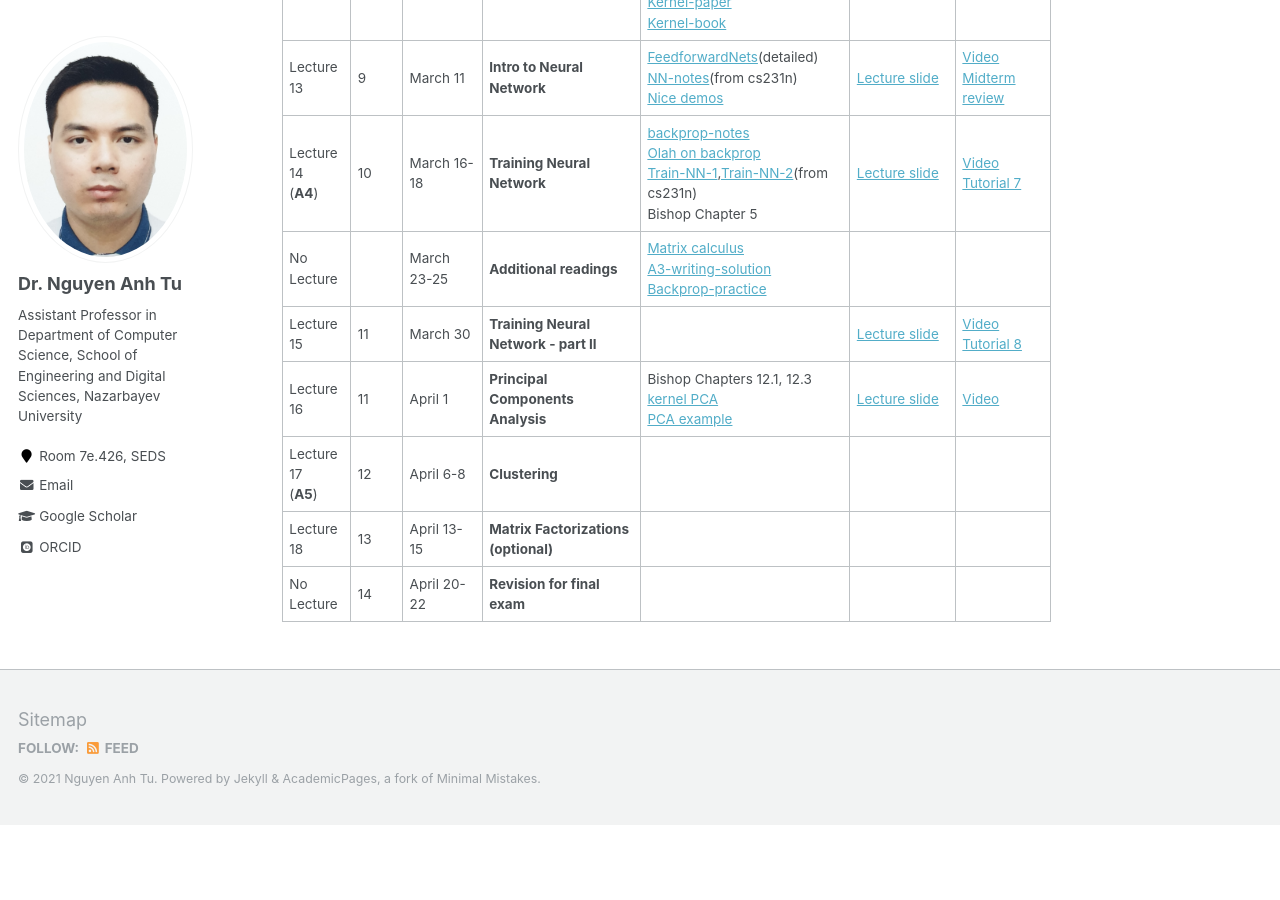
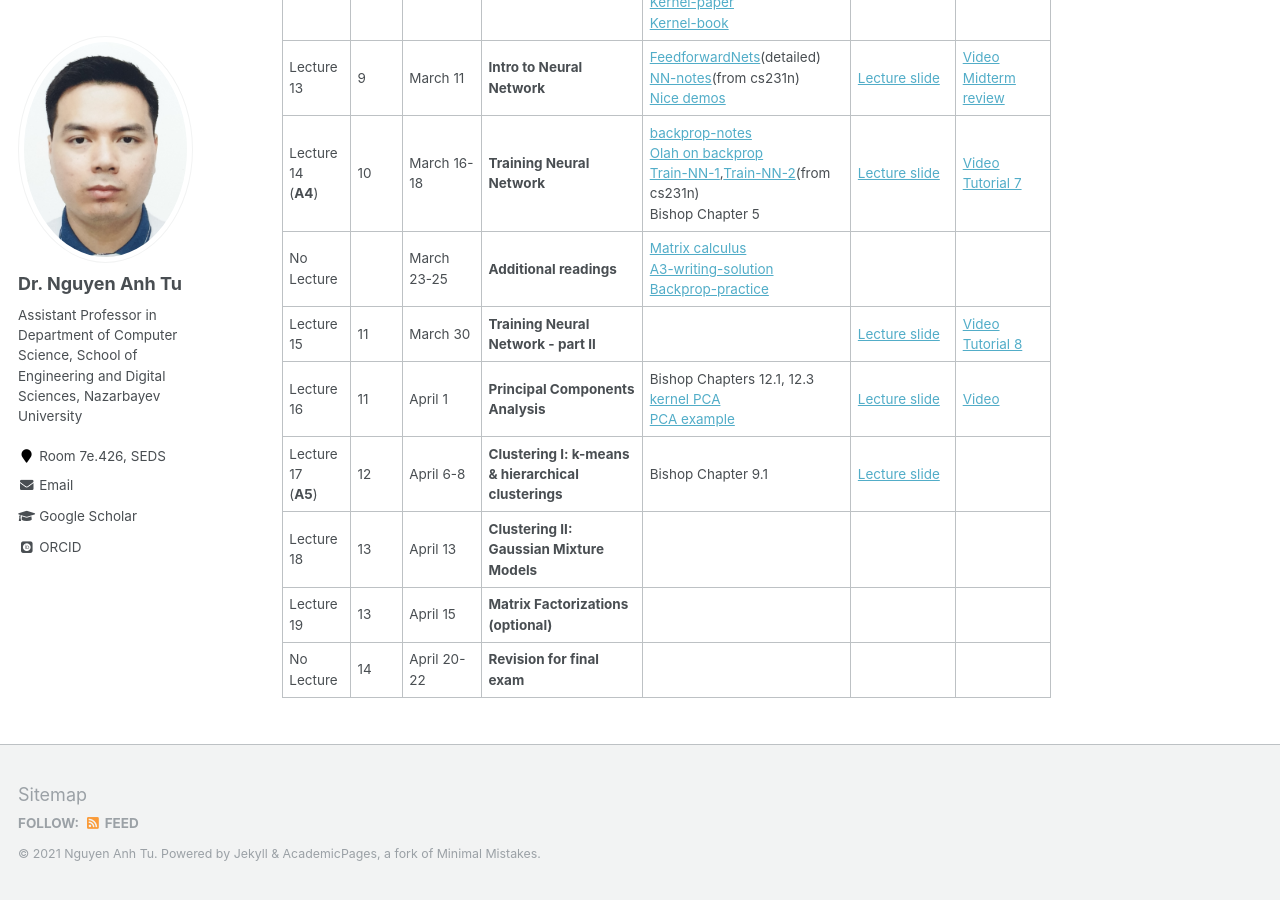
Before and after one commit to tunguyen87/seds-ml, a Jekyll site: the page built from _pages/Lecture.md, in a window 1280 px wide and 900 px high, scrolled down 1532 px. Built offline with Jekyll 4.4.1, drawn with Linux system fonts in a browser that asks for light colours; some web fonts are replaced; before the commit the page ends 2357 px from its top, so only the background shows below that.

Commit message:
Update Lecture.md

```diff
--- a/_pages/Lecture.md
+++ b/_pages/Lecture.md
@@ -37,6 +37,7 @@ Last day of classes: April 23
 | No Lecture   |       |March 23-25   |    **Additional readings**               | [Matrix calculus](https://drive.google.com/drive/folders/1333Nyf4ch13JF2EP5c1CjV7eqcYPEuxl?usp=sharing) <br> [A3-writing-solution](https://drive.google.com/file/d/1yI3itYhVueS_iE-9vppZePc0FkJtkw_h/view?usp=sharing) <br> [Backprop-practice](https://drive.google.com/file/d/18QoGY2v1vx-zctd2yq9vMYn9i5dqNj26/view?usp=sharing)         |          |              |
 | Lecture 15   |   11  |March 30 |    **Training Neural Network - part II**                  |          | [Lecture slide](https://drive.google.com/file/d/1xAIO6C2YtozibELAdrxthm1YkZ4J7DhG/view?usp=sharing)         | [Video](https://youtu.be/OhyIR174IPw) <br>[Tutorial 8](https://drive.google.com/file/d/1kXvlY0H4wHe80XfhAOzLuPEPciBdRhLi/view?usp=sharing)         |
 | Lecture 16   |   11  |April 1  |    **Principal Components Analysis**   | Bishop Chapters 12.1, 12.3 <br>  [kernel PCA](https://drive.google.com/file/d/1-61CrswoeT-RFkKg1nFopRfkZTOE61EN/view?usp=sharing) <br> [PCA example](https://drive.google.com/file/d/16c094HG9KT0_1saOMht3HihoO_ObOQPx/view?usp=sharing)        |  [Lecture slide](https://drive.google.com/file/d/1vh3V8gvUFutozA9p4jZQK_VunUKCDl83/view?usp=sharing)        |  [Video](https://youtu.be/ggoePgQZOKo) |
-| Lecture 17<br>(**A5**)   |   12   |April 6-8  |   **Clustering**                    |                    |          |              |
-| Lecture 18   |   13   |April 13-15    |   **Matrix Factorizations (optional)**                    |                    |          |              |
+| Lecture 17<br>(**A5**)   |   12   |April 6-8  |   **Clustering I: k-means & hierarchical clusterings**   |  Bishop Chapter 9.1     |  [Lecture slide](https://drive.google.com/file/d/1Hme-6-Af5MOoTt2Er8NrpQHXSuB84ZGo/view?usp=sharing)        |              |
+| Lecture 18   |   13   |April 13    |   **Clustering II: Gaussian Mixture Models**      |                    |          |              |
+| Lecture 19   |   13   |April 15    |   **Matrix Factorizations (optional)**                    |                    |          |              |
 | No Lecture    |   14   |April 20-22    |  **Revision for final exam**                     |                    |          |              |
```
